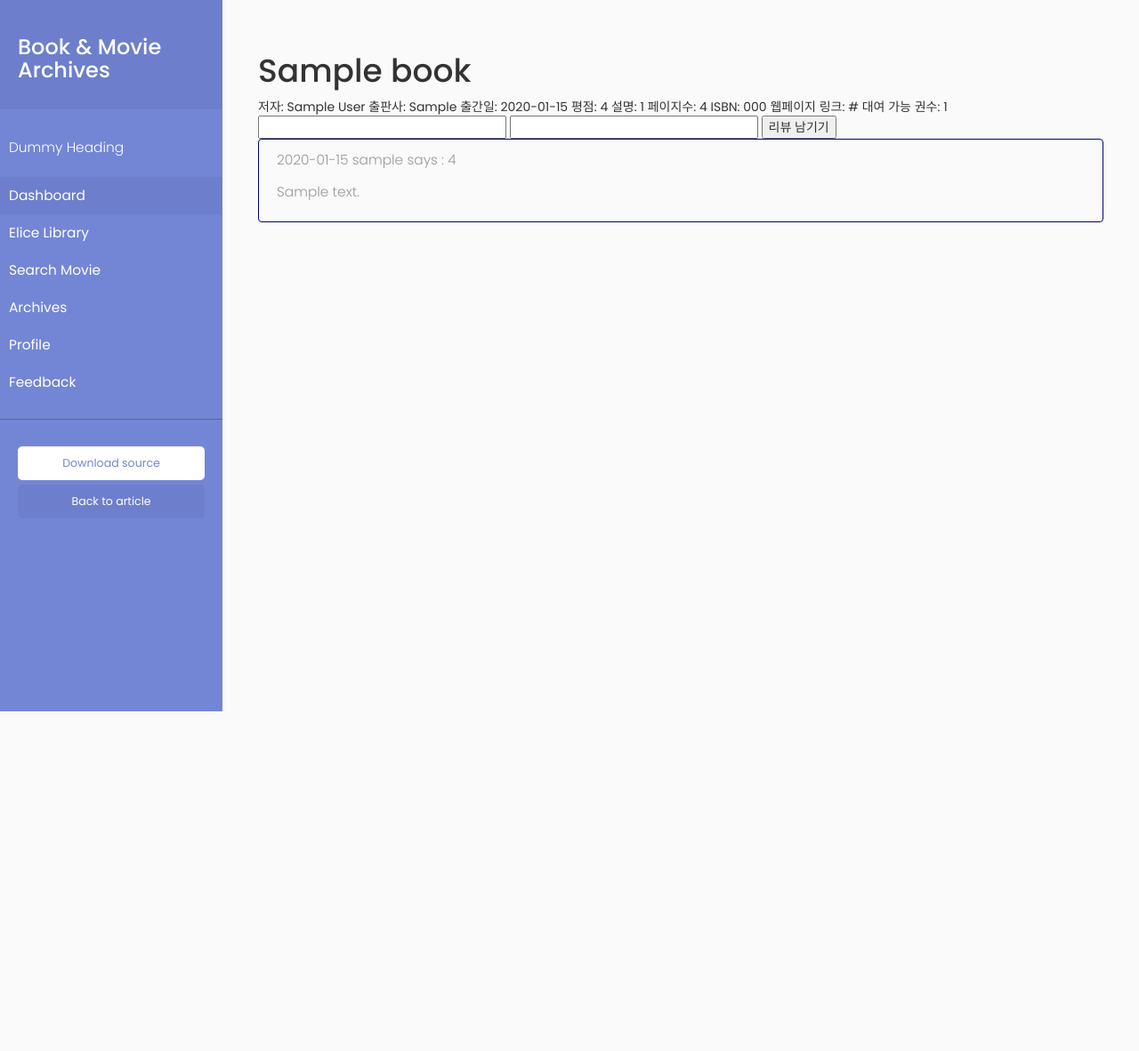
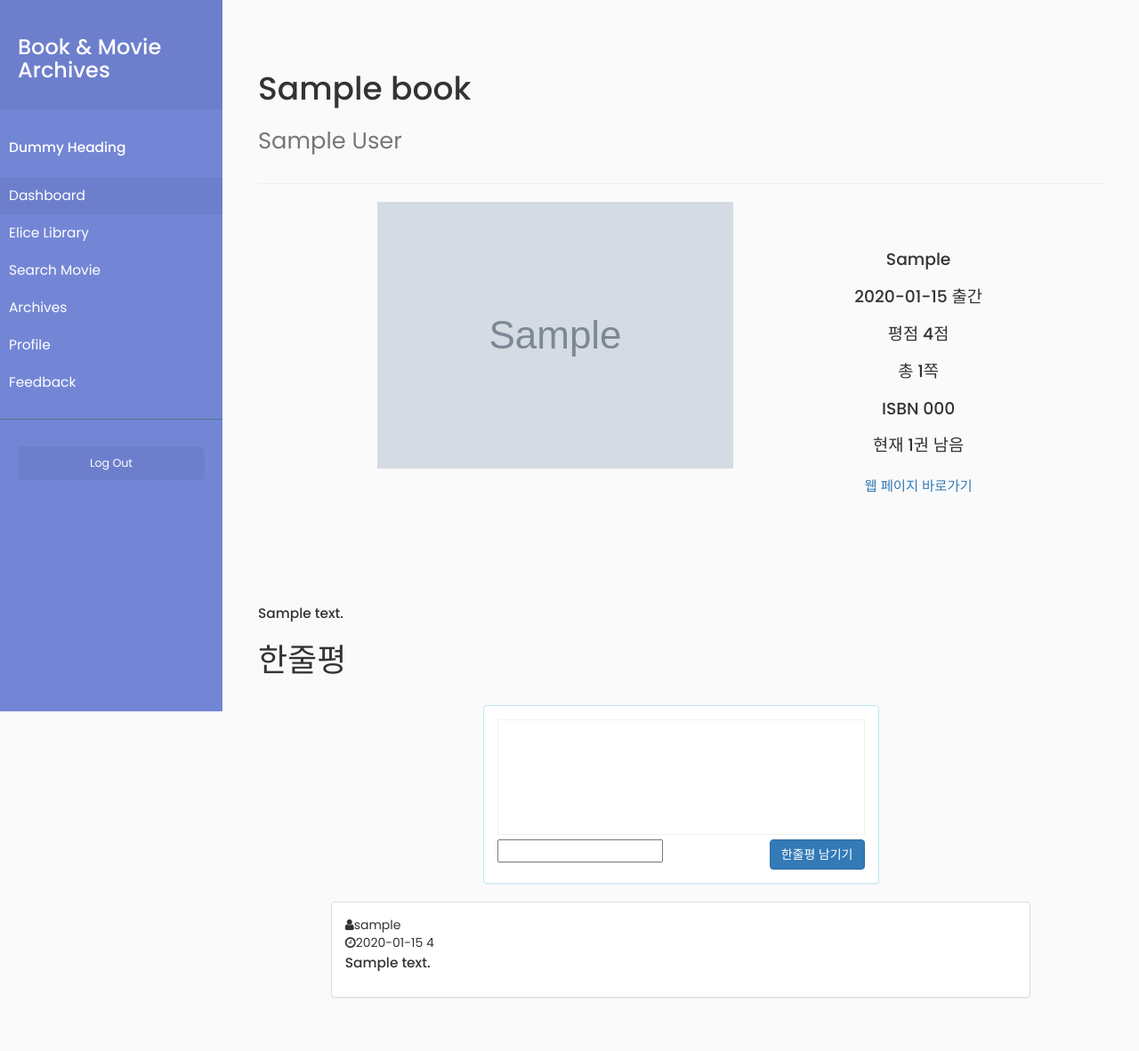
Before and after one commit to jimin-lee-mjl/library-archiving-service, a Flask app: page /book/1 in a window 1280 px wide. Shown: the whole page at 89% size. Before the commit the page ends 800 px from the top, so only its background shows below. Run offline with Flask 2, Linux system fonts and the light colour scheme; the visitor is signed in with stand-in values (Sample User, id 1); tables that the repository leaves empty hold one stand-in row (values such as "Sample post"); grey boxes marked "Sample" are stand-in pictures; some libraries are stand-ins or nearby versions.

Commit message:
modified book detail html and css

```diff
--- /dev/null
+++ b/static/book_detail.css
@@ -0,0 +1,22 @@
+.book-wrapper {
+    display: flex;
+    justify-content: space-evenly;
+    align-items: center;
+    margin-bottom: 50px;
+}
+
+.img-wrapper {
+    width: 400px;
+    height: 400px;
+    background-size: contain;
+    background-repeat: no-repeat;
+}
+
+.book_detail-wrapper {
+    text-align: center;
+    font-size: 17px;
+}
+
+p {
+    font-weight: 500;
+}
--- /dev/null
+++ b/static/comment.css
@@ -0,0 +1,100 @@
+/*font Awesome http://fontawesome.io*/
+@import url(//maxcdn.bootstrapcdn.com/font-awesome/4.2.0/css/font-awesome.min.css);
+
+/* Comment Input Box */
+.pb-cmnt-container {
+  font-family: Lato;
+  margin-top: 20px;
+}
+
+.pb-cmnt-textarea {
+  resize: none;
+  padding: 20px;
+  height: 130px;
+  width: 100%;
+  border: 1px solid #F2F2F2;
+}
+
+.comment_field-wrapper {
+  display: flex;
+  justify-content: center;
+}
+
+/*Comment List styles*/
+.comment-wrapper {
+  display: flex;
+  justify-content: center;
+}
+
+.comment-list .row {
+  margin-bottom: 0px;
+}
+.comment-list .panel .panel-heading {
+  padding: 4px 15px;
+  position: absolute;
+  border:none;
+  /*Panel-heading border radius*/
+  border-top-right-radius:0px;
+  top: 1px;
+}
+.comment-list .panel .panel-heading.right {
+  border-right-width: 0px;
+  /*Panel-heading border radius*/
+  border-top-left-radius:0px;
+  right: 16px;
+}
+.comment-list .panel .panel-heading .panel-body {
+  padding-top: 6px;
+}
+
+/* Portrait tablets and medium desktops */
+@media (min-width: 768px) {
+  .comment-list .arrow:after, .comment-list .arrow:before {
+    content: "";
+    position: absolute;
+    width: 0;
+    height: 0;
+    border-style: solid;
+    border-color: transparent;
+  }
+  .comment-list .panel.arrow.left:after, .comment-list .panel.arrow.left:before {
+    border-left: 0;
+  }
+  /*****Left Arrow*****/
+  /*Outline effect style*/
+  .comment-list .panel.arrow.left:before {
+    left: 0px;
+    top: 30px;
+    /*Use boarder color of panel*/
+    border-right-color: inherit;
+    border-width: 16px;
+  }
+  /*Background color effect*/
+  .comment-list .panel.arrow.left:after {
+    left: 1px;
+    top: 31px;
+    /*Change for different outline color*/
+    border-right-color: #FFFFFF;
+    border-width: 15px;
+  }
+  /*****Right Arrow*****/
+  /*Outline effect style*/
+  .comment-list .panel.arrow.right:before {
+    right: -16px;
+    top: 30px;
+    /*Use boarder color of panel*/
+    border-left-color: inherit;
+    border-width: 16px;
+  }
+  /*Background color effect*/
+  .comment-list .panel.arrow.right:after {
+    right: -14px;
+    top: 31px;
+    /*Change for different outline color*/
+    border-left-color: #FFFFFF;
+    border-width: 15px;
+  }
+}
+.comment-list .comment-post {
+  margin-top: 6px;
+}
--- a/static/sidebar.css
+++ b/static/sidebar.css
@@ -9,7 +9,7 @@ p {
     font-size: 1.1em;
     font-weight: 300;
     line-height: 1.7em;
-    color: #999;
+    /* color: #999; */
 }
 
 a,
--- a/templates/book_detail.html
+++ b/templates/book_detail.html
@@ -1,47 +1,81 @@
 {% extends 'layout.html' %}
 
+{% block styles %}
+{{super()}}
+<link rel="stylesheet"
+      href="{{url_for('static', filename='book_detail.css')}}">
+<link rel="stylesheet"
+      href="{{url_for('static', filename='comment.css')}}">
+{% endblock %}
 {% block title%}Book Details{% endblock %}
 
 {% block main %}
-<h1>{{ book.name }}</h1>
-<span>저자: {{ book.author }}</span>
-<span>출판사: {{ book.publisher }}</span>
-<span>출간일: {{ book.publication_date }}</span>
-<span>평점: {{ book.rating }}</span>
-<span>설명: {{ book.pages }}</span>
-<span>페이지수: {{ book.rating }}</span>
-<span>ISBN: {{ book.isbn }}</span>
-<span>웹페이지 링크: {{ book.link }}</span>
-<span>대여 가능 권수: {{ book.available }}</span>
+<div class="page-header">
+    <h1>{{ book.name }}
+        <p><small>{{ book.author }}</small></p>
+    </h1>
+</div>
+<div class="book-wrapper">
+    <div class="img-wrapper" style="background-image: url('../{{ book.image }}');"></div>
+    <div class="book_detail-wrapper">
+        <p>{{ book.publisher }}</p>
+        <p>{{ book.publication_date }} 출간</p>
+        <p>평점 {{ book.rating }}점</p>
+        <p>총 {{ book.pages }}쪽</p>
+        <p>ISBN {{ book.isbn }}</p>
+        <p>현재 {{ book.available }}권 남음</p>
+        <a href="{{ book.link }}">
+            <button type="button" class="btn btn-link"><p>웹 페이지 바로가기</p></button>
+        </a>
+    </div>
+</div>
+<p>{{ book.description }}</p>
 
 <!-- comment -->
-<form action="{{ url_for('book.book_detail', book_id=book.id) }}" method="POST">
-    <input type="text" name="comment">
-    <input type="number" name="rating">
-    <input type="submit" value="리뷰 남기기">
+<h1>한줄평</h1>
+<div class="comment_field-wrapper">
+<div class="container pb-cmnt-container">
+    <div class="row">
+        <div class="col-md-6 col-md-offset-3">
+            <div class="panel panel-info">
+                <div class="panel-body">
+                    <form class="form-inline" action="{{ url_for('book.book_detail', book_id=book.id) }}" method="POST">
+                        <textarea class="pb-cmnt-textarea" name="comment" required></textarea>
+                        <div class="btn-group">
+                            <input type="number" name="rating" required>
+                            <!-- <button class="btn" type="button"><span class="fa fa-picture-o fa-lg"></span></button>
+                            <button class="btn" type="button"><span class="fa fa-video-camera fa-lg"></span></button>
+                            <button class="btn" type="button"><span class="fa fa-microphone fa-lg"></span></button>
+                            <button class="btn" type="button"><span class="fa fa-music fa-lg"></span></button> -->
+                        </div>
+                        <input class="btn btn-primary pull-right" type="submit" value="한줄평 남기기">
                     </form>
-
+                </div>
+            </div>
+        </div>
+    </div>
+</div>
+</div>
 {% for comment in comments %}
-<div class="post-comments" style="
-                            border: 1px solid navy;
-                            margin-bottom: 20px;
-                            padding: 10px 20px;
-                            position: relative;
-                            color: black;
-                            -webkit-border-radius: 4px;
-                            -moz-border-radius: 4px;
-                                -o-border-radius: 4px;
-                                    border-radius: 4px;
-                            position: relative;
-                        ">
-    <p class="meta">{{ comment.created_at }}
-        <a href="#">{{ comment.user.username }}</a>
-        says :
+<article class="row comment-wrapper">
+    <div class="col-md-10 col-sm-10">
+        <div class="panel panel-default arrow left">
+            <div class="panel-body">
+                <header class="text-left">
+                    <div class="comment-user"><i class="fa fa-user"></i>{{ comment.user.username }}</div>
+                    <time class="comment-date" datetime="16-12-2014 01:05">
+                        <i class="fa fa-clock-o"></i>{{ comment.created_at }}
+                    </time>
                     <span>{{ comment.rating }}</span>
-    </p>
+                </header>
+                <div class="comment-post">
                     <p>
                         {{ comment.content }}
                     </p>
                 </div>
+            </div>
+        </div>
+    </div>
+</article>
 {% endfor %}
 {% endblock %}
--- a/templates/dash.html
+++ b/templates/dash.html
@@ -3,9 +3,5 @@
 {% block title%}Dashboard{% endblock %}
 
 {% block main %}
-<div>
-    <h1>안녕하세요, {{ username }}!</h1>
-    <a href="{{ url_for('book.book_main') }}"><button>엘리스 도서관</button></a>
-    <a href="{{ url_for('auth.logout') }}"><button>로그아웃</button></a>
-</div>
+<h1>안녕하세요, {{ username }}!</h1>
 {% endblock %}
--- a/templates/layout.html
+++ b/templates/layout.html
@@ -18,10 +18,10 @@
         <ul class="list-unstyled components">
             <p>Dummy Heading</p>
             <li class="active">
-                <a href="#">Dashboard</a>
+                <a href="{{ url_for('dashboard') }}">Dashboard</a>
             </li>
             <li>
-                <a href="#">Elice Library</a>
+                <a href="{{ url_for('book.book_main') }}">Elice Library</a>
             </li>
             <li>
                 <a href="#">Search Movie</a>
@@ -30,7 +30,7 @@
                 <a href="#pageSubmenu" data-toggle="collapse" aria-expanded="false" class="dropdown-toggle">Archives</a>
                 <ul class="collapse list-unstyled" id="pageSubmenu">
                     <li>
-                        <a href="#">Book Archive</a>
+                        <a href="{{ url_for('personal.personal_rental') }}">Book Archive</a>
                     </li>
                     <li>
                         <a href="#">Movie Archive</a>
@@ -47,10 +47,7 @@
 
         <ul class="list-unstyled CTAs">
             <li>
-                <a href="#" class="download">Download source</a>
-            </li>
-            <li>
-                <a href="#" class="article">Back to article</a>
+                <a href="{{ url_for('auth.logout') }}" class="article">Log Out</a>
             </li>
         </ul>
     </nav>
```
Lines whose indentation alone changed are shown as unchanged.
